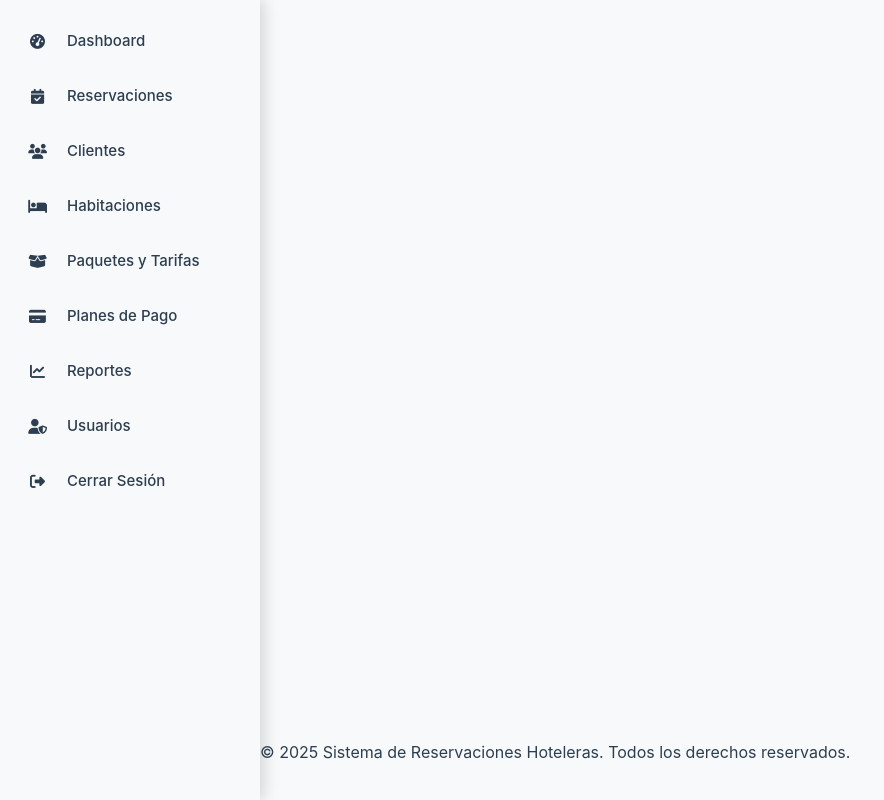
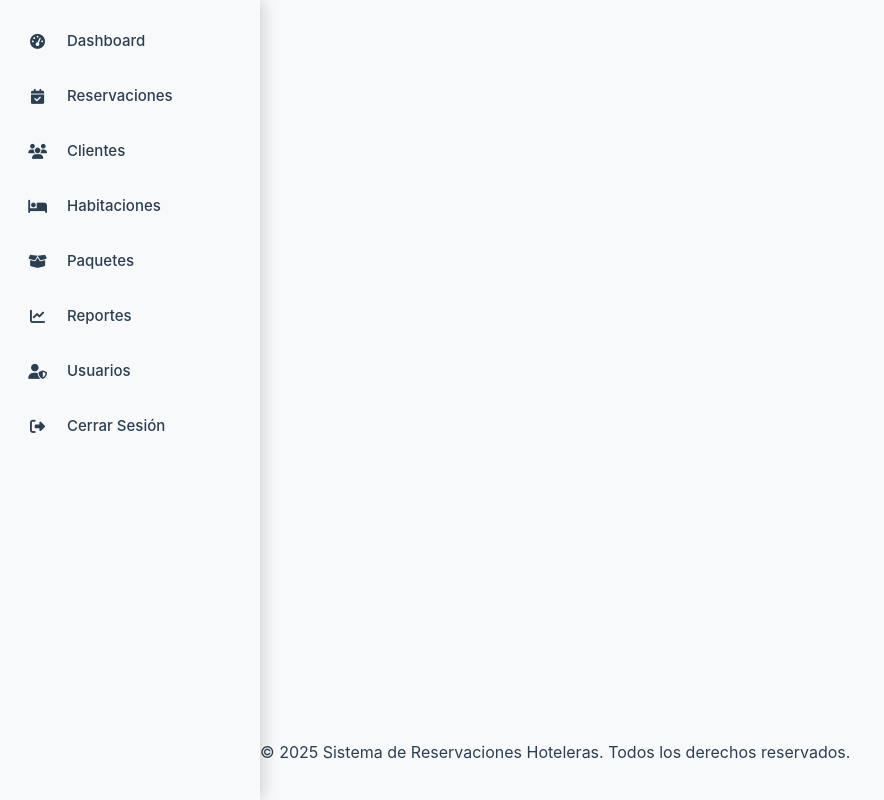
Before and after one commit to DavidParrillas/srht, a PHP site: page /sistemas_reservas/views/layouts/main.php in a window 1280 px wide. Shown: the whole page, without its empty margins (0-884 px from the left). Run offline with PHP 8.4, Linux system fonts and the light colour scheme; data that the repository does not hold is empty.

Commit message:
Se quito la vista de plane de pagos

```diff
--- a/views/layouts/sidebar.php
+++ b/views/layouts/sidebar.php
@@ -16,8 +16,7 @@ function render_nav_item($iconClass, $text, $controller, $active_page) {
             <?php render_nav_item('fa-calendar-check', 'Reservaciones', 'reservaciones', $active_page); ?>
             <?php render_nav_item('fa-users', 'Clientes', 'clientes', $active_page); ?>
             <?php render_nav_item('fa-bed', 'Habitaciones', 'habitaciones', $active_page); ?>
-            <?php render_nav_item('fa-box-open', 'Paquetes y Tarifas', 'paquetes', $active_page); ?>
-            <?php render_nav_item('fa-credit-card', 'Planes de Pago', 'planes_pago', $active_page); ?>
+            <?php render_nav_item('fa-box-open', 'Paquetes', 'paquetes', $active_page); ?>
             <?php render_nav_item('fa-chart-line', 'Reportes', 'reportes', $active_page); ?>
             <?php render_nav_item('fa-user-shield', 'Usuarios', 'usuarios', $active_page); ?>
             <?php
```
